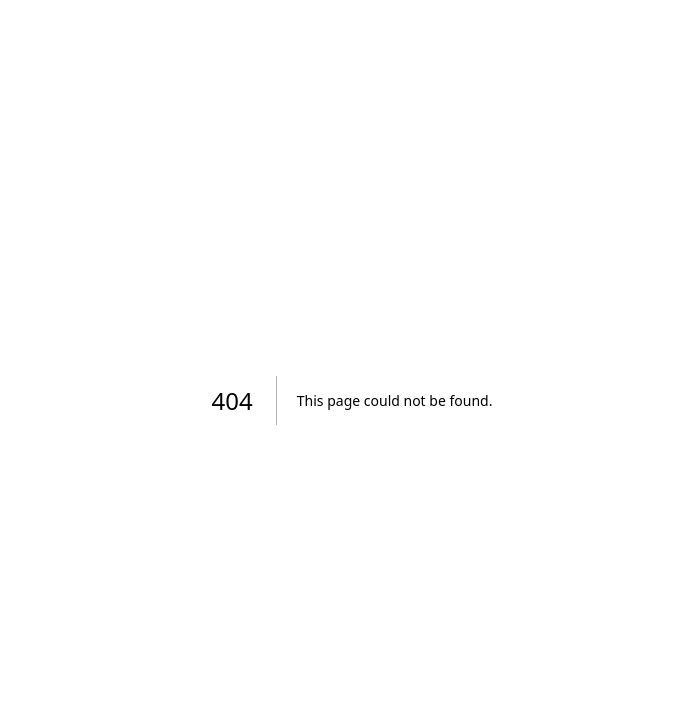
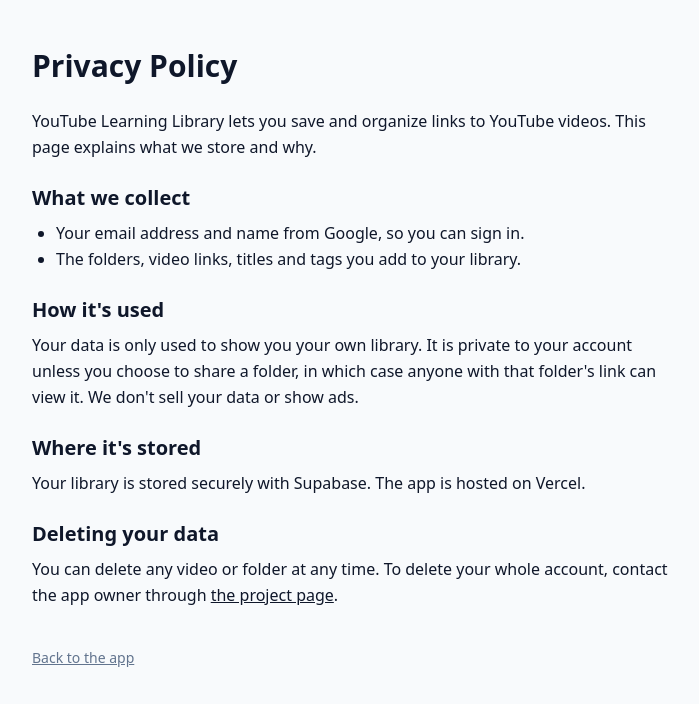
Before and after one commit to Tripchowdhry/youtube-learning-library, a Next.js app: page /privacy in a window 1280 px wide. Before the commit this address had no page. Shown: the top 704 px of the page, without its empty margins (288-987 px from the left). Built offline with nearby package versions, Linux system fonts and the light colour scheme.

Commit message:
Add privacy policy page for Google sign-in verification
Co-Authored-By: Claude Opus 5.5 (1M context) <noreply@anthropic.com>
Claude-Session: https://claude.ai/code/session_01H3v4cT8M3sDHanpYxG4J3n

```diff
--- a/src/app/page.tsx
+++ b/src/app/page.tsx
@@ -1,3 +1,4 @@
+import Link from "next/link";
 import Library from "@/components/Library";
 import SignInButton from "@/components/SignInButton";
 import { isSupabaseConfigured } from "@/lib/supabase/config";
@@ -29,6 +30,9 @@ export default async function Home({
       </p>
       <SignInButton />
       {error && <p className="text-sm text-red-600">Sign-in didn&apos;t work. Please try again.</p>}
+      <Link href="/privacy" className="text-sm text-slate-500 underline">
+        Privacy policy
+      </Link>
     </main>
   );
 }
--- /dev/null
+++ b/src/app/privacy/page.tsx
@@ -0,0 +1,40 @@
+import Link from "next/link";
+
+export const metadata = { title: "Privacy Policy · YouTube Learning Library" };
+
+export default function PrivacyPage() {
+  return (
+    <main className="mx-auto max-w-2xl px-4 py-12 leading-relaxed">
+      <h1 className="mb-6 text-3xl font-bold">Privacy Policy</h1>
+      <p className="mb-4">
+        YouTube Learning Library lets you save and organize links to YouTube videos. This page explains what we
+        store and why.
+      </p>
+      <h2 className="mt-6 mb-2 text-xl font-semibold">What we collect</h2>
+      <ul className="mb-4 list-disc pl-6">
+        <li>Your email address and name from Google, so you can sign in.</li>
+        <li>The folders, video links, titles and tags you add to your library.</li>
+      </ul>
+      <h2 className="mt-6 mb-2 text-xl font-semibold">How it&apos;s used</h2>
+      <p className="mb-4">
+        Your data is only used to show you your own library. It is private to your account unless you choose to share
+        a folder, in which case anyone with that folder&apos;s link can view it. We don&apos;t sell your data or show ads.
+      </p>
+      <h2 className="mt-6 mb-2 text-xl font-semibold">Where it&apos;s stored</h2>
+      <p className="mb-4">Your library is stored securely with Supabase. The app is hosted on Vercel.</p>
+      <h2 className="mt-6 mb-2 text-xl font-semibold">Deleting your data</h2>
+      <p className="mb-4">
+        You can delete any video or folder at any time. To delete your whole account, contact the app owner through{" "}
+        <a href="https://github.com/Tripchowdhry/youtube-learning-library/issues" className="underline">
+          the project page
+        </a>
+        .
+      </p>
+      <p className="mt-10 text-sm text-slate-500">
+        <Link href="/" className="underline">
+          Back to the app
+        </Link>
+      </p>
+    </main>
+  );
+}
```
